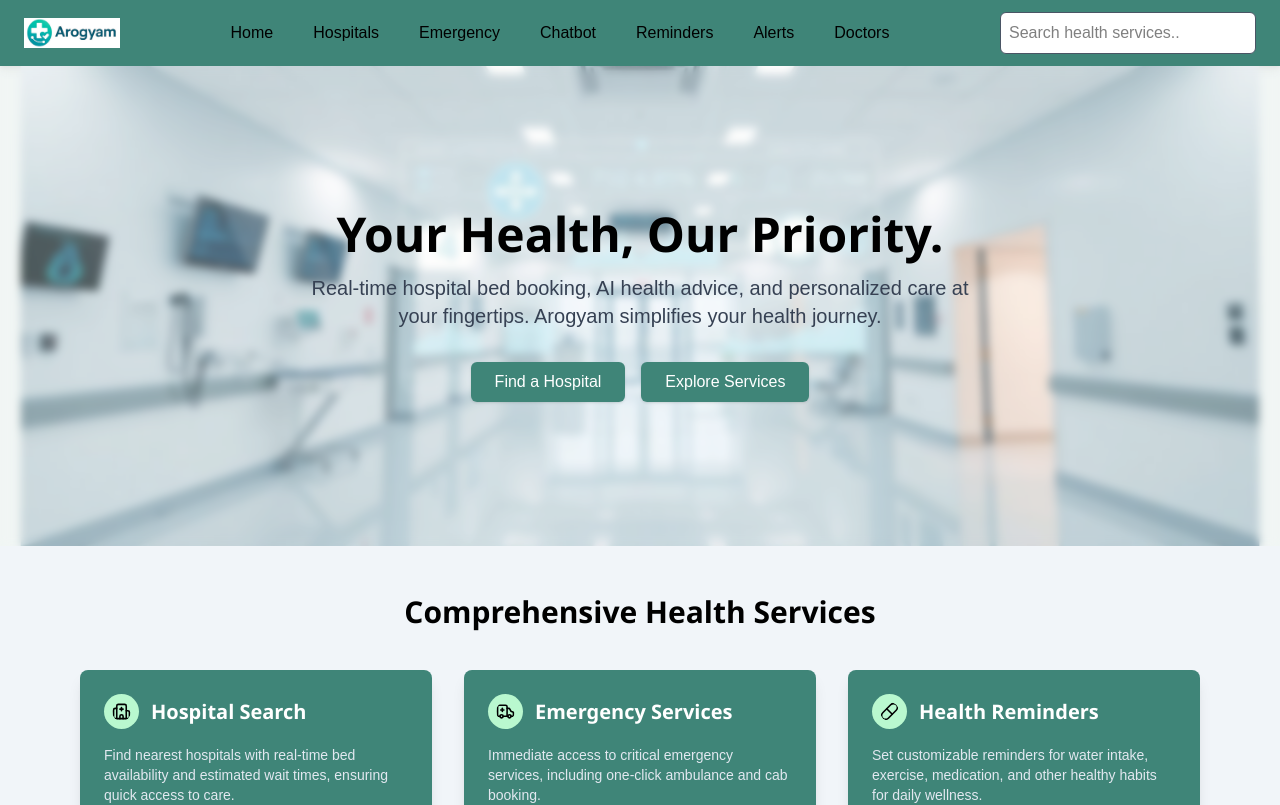
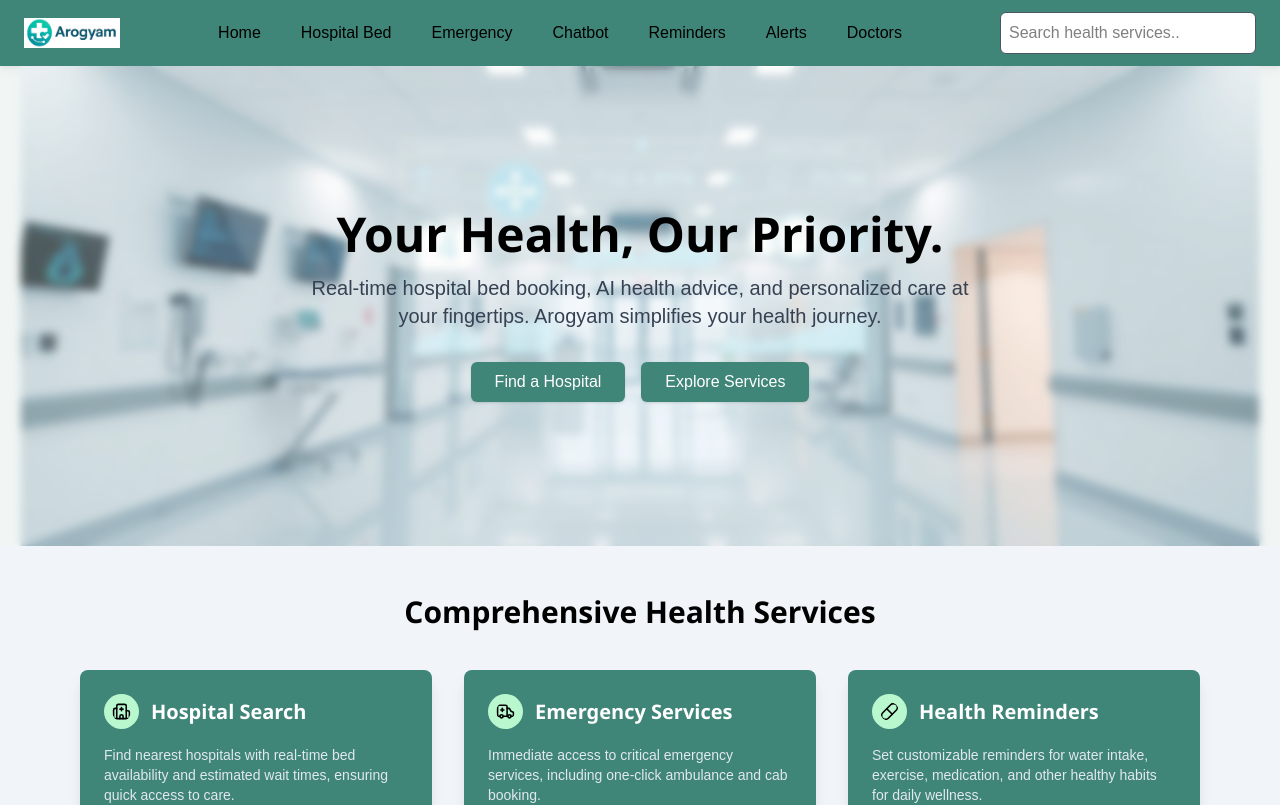
Before and after one commit to Mou4338/Arogyam, a Next.js app: page / in a window 1280 px wide. Shown: the top 805 px of the page. Built offline with nearby package versions, Linux system fonts and the light colour scheme.

Commit message:
production env

```diff
--- a/src/components/Navbar.jsx
+++ b/src/components/Navbar.jsx
@@ -9,7 +9,7 @@ const Navbar = () => {
 
   const Navtags = [
     { label: "Home", target: "/" },
-    { label: "Hospitals", target: "/HospitalBed" },
+    { label: "Hospital Bed", target: "/hospitals" },
     { label: "Emergency", target: "/emergency" },
     { label: "Chatbot", target: "/chatbot" },
     { label: "Reminders", target: "/reminders" },
```
Also changed, not shown: package.json (line endings or trailing spaces), 1 other file (tests, documents, lock files or other folders).
